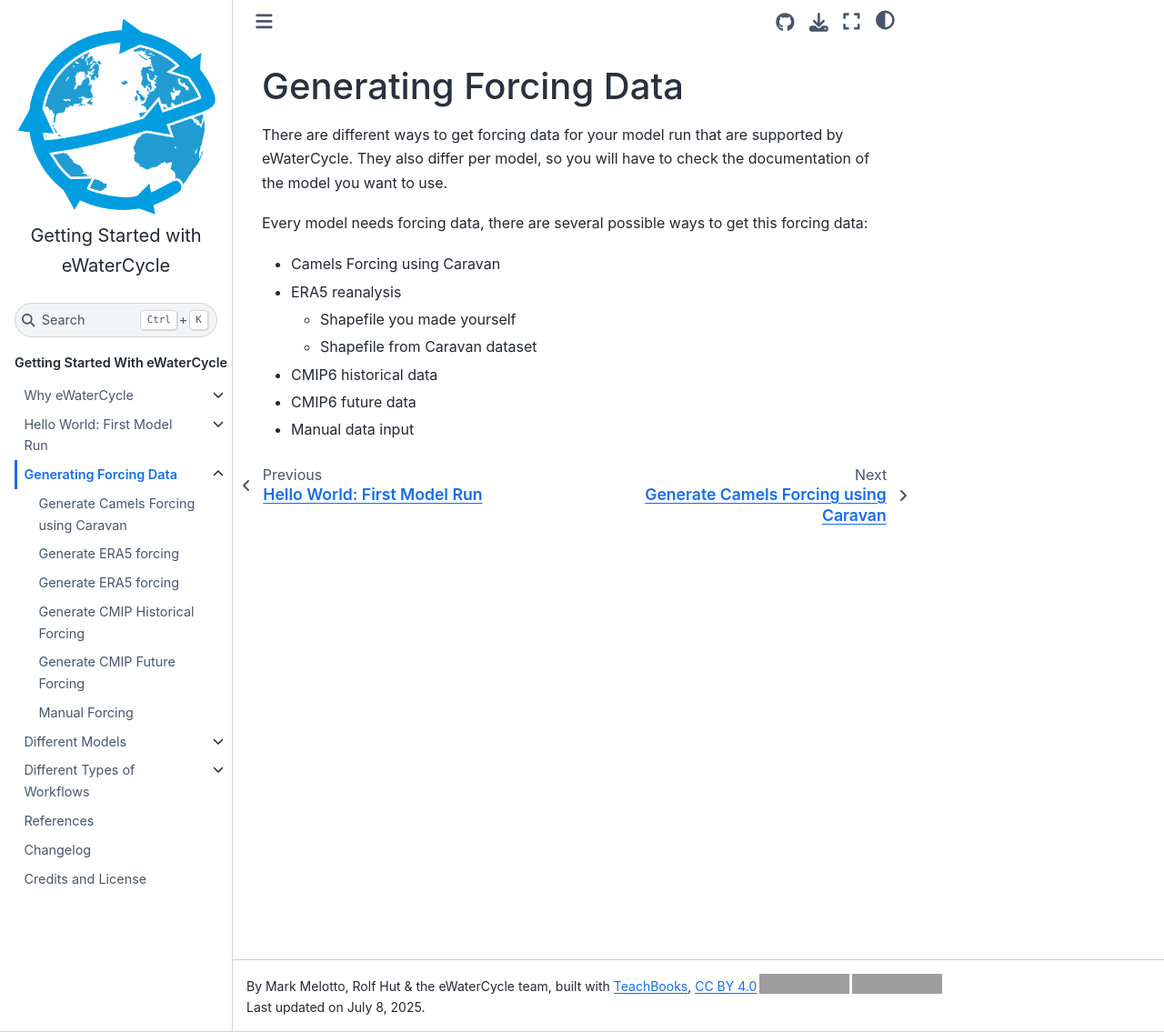
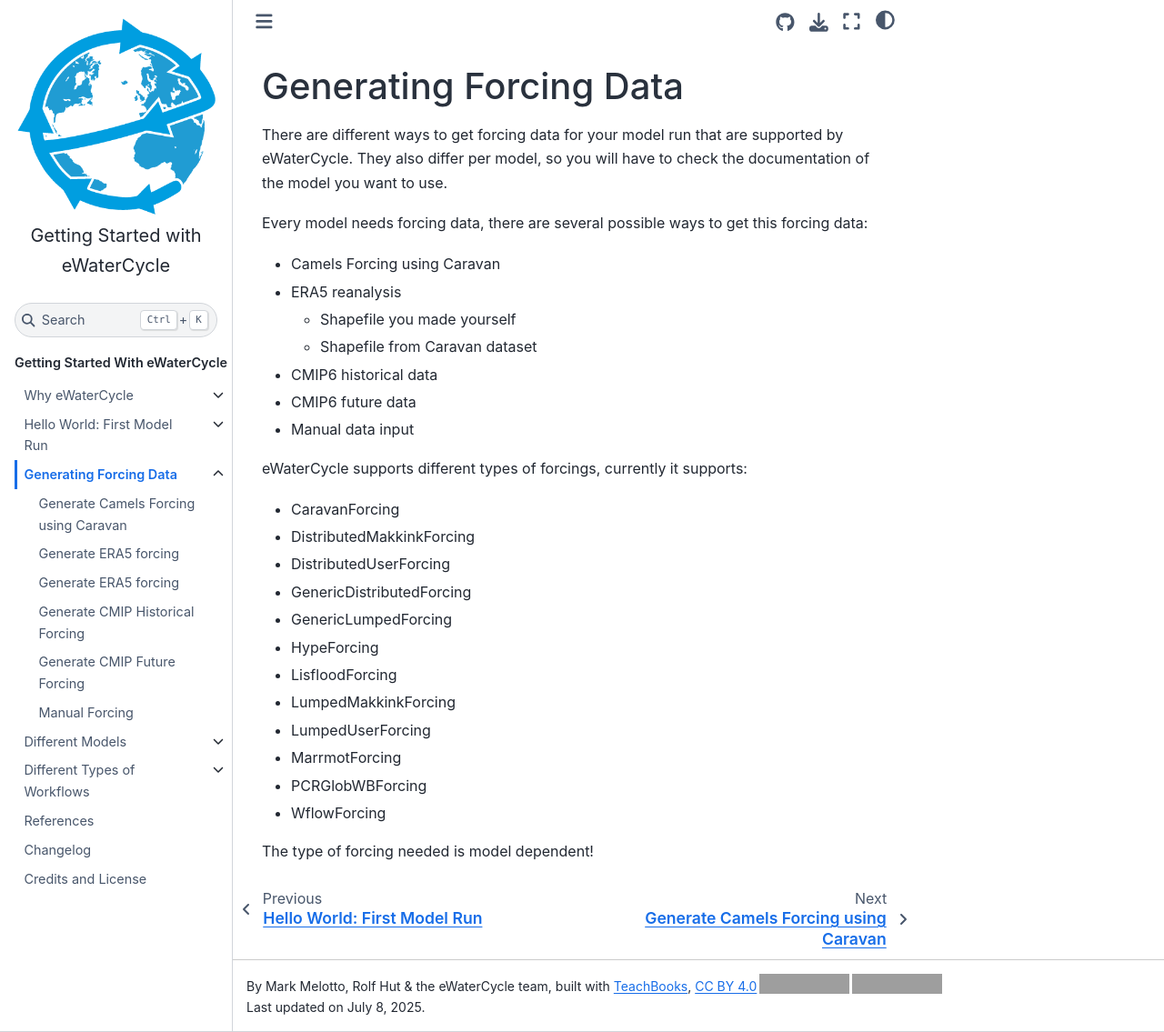
Before and after one commit to eWaterCycle/getting-started, a Jupyter Book: the page built from book/some_content/generate_forcing.md, in a window 1280 px wide and 1135 px high. Shown: the whole window at 91% size. Built offline with Jupyter Book 1.0.4 settings and Sphinx 7.4.7 and the Sphinx Book theme 1.1.4, drawn with Linux system fonts in a browser that asks for light colours; comment, search, counter and statistics services are not loaded; grey boxes are pictures that could not be loaded.

Commit message:
added types of forcings to the general forcing overview

```diff
--- a/book/some_content/generate_forcing.md
+++ b/book/some_content/generate_forcing.md
@@ -11,3 +11,19 @@
 - CMIP6 historical data
 - CMIP6 future data
 - Manual data input
+
+eWaterCycle supports different types of forcings, currently it supports:
+* CaravanForcing
+* DistributedMakkinkForcing
+* DistributedUserForcing
+* GenericDistributedForcing
+* GenericLumpedForcing
+* HypeForcing
+* LisfloodForcing
+* LumpedMakkinkForcing
+* LumpedUserForcing
+* MarrmotForcing
+* PCRGlobWBForcing
+* WflowForcing
+
+The type of forcing needed is model dependent!
```
